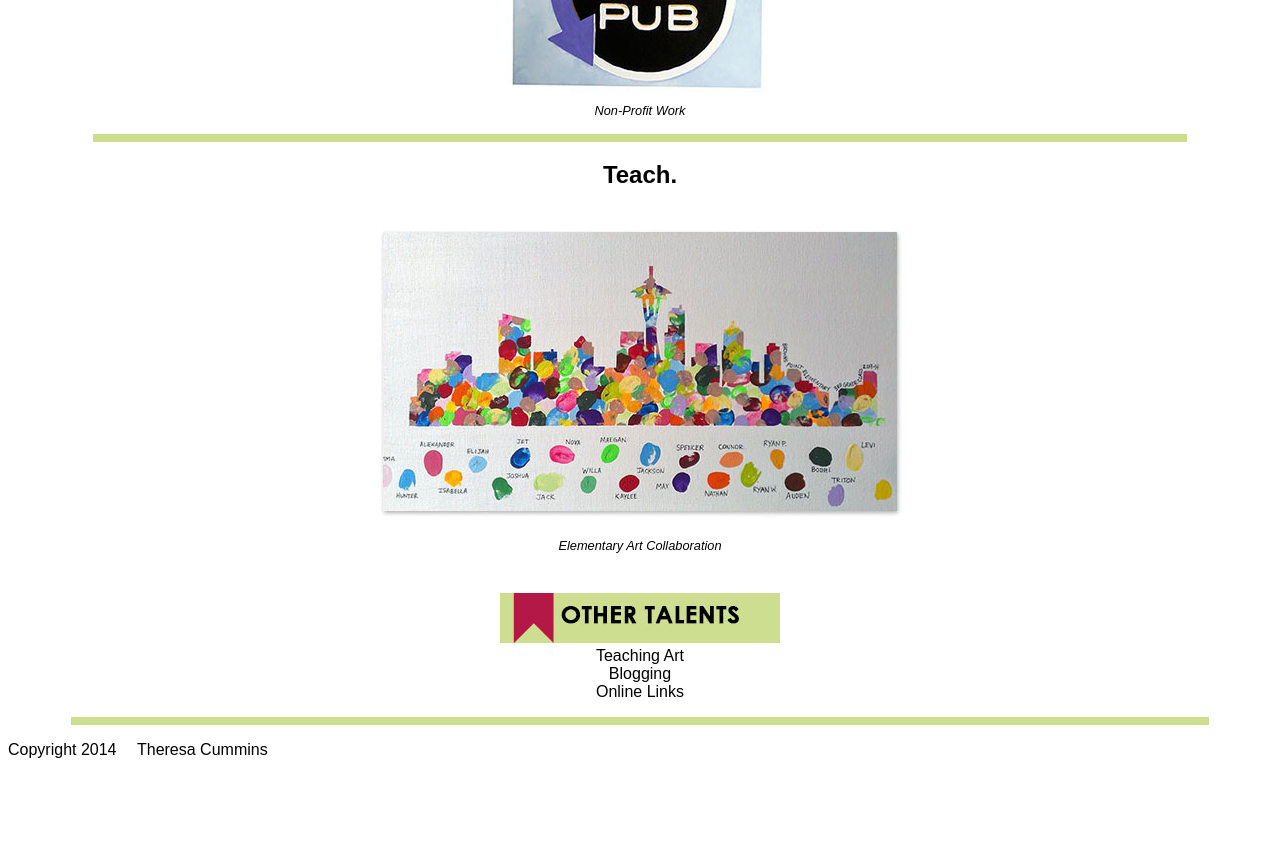
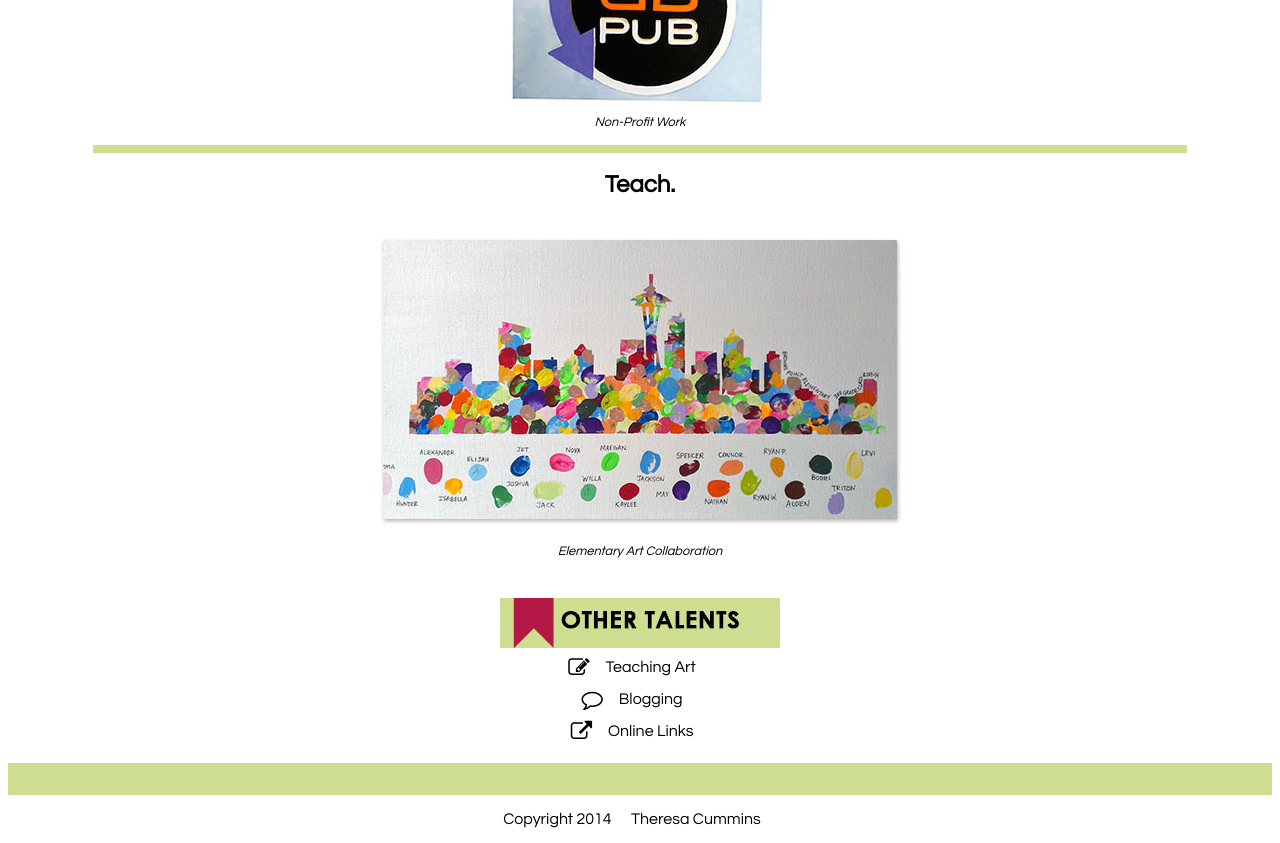
Before and after one commit to tcummins14/portfolio, a plain HTML site: page projects.html in a window 1280 px wide. Shown: the part 1280-2123 px from the top of the page. Before the commit the page ends 2055 px from the top, so only its background shows below. Drawn offline with Linux system fonts and the light colour scheme.

Commit message:
added new fonts and logos

```diff
--- a/projects.html
+++ b/projects.html
@@ -3,6 +3,8 @@
 <head>
    <meta charset="utf-8" />
     <title>Cummins Portfolio</title>
+    <link href="http://maxcdn.bootstrapcdn.com/font-awesome/4.2.0/css/font-awesome.min.css" rel="stylesheet">
+    <link href='http://fonts.googleapis.com/css?family=Montserrat:400,700|Questrial' rel='stylesheet' type='text/css'>
     <link rel="stylesheet" href="styles/first-stylesheet.css">
     <style type="text/css">
     <!--a {text-decoration: none; }-->
@@ -20,7 +22,7 @@
         <a href="projects.html">Portfolio</a>
         <a href="#">Resume PDF</a>
       </nav>
-      <p class="separate big"></p>
+      <p class="thick"></p>
   </header>
 
 <section class="padding">
@@ -31,7 +33,7 @@
         <img src="images/AS-StarWars-Franken.jpg">
         <figcaption>Freelance Design</figcaption>
       </figure>
-      <p class="separate"></p>
+      <p class="thin"></p>
   </article>
 
   <article>
@@ -41,7 +43,7 @@
         <img src="images/BlossomSign1.jpg">
         <figcaption>Non-Profit Work</figcaption>
       </figure>
-      <p class="separate"></p>
+      <p class="thin"></p>
   </article>
 
   <article>
@@ -58,15 +60,15 @@
     <!-- author blurb, img, related links-->
       <img src="images/OtherTalents.jpg" alt="Other Talents" >
       <ul>
-        <li><a href="#">Teaching Art</a></li>
-        <li><a href="#">Blogging</a></li>
-        <li><a href="#">Online Links</a></li>
+        <li><i class="fa fa-pencil-square-o fa-lg"></i><a href="#">Teaching Art</a></li>
+        <li><i class="fa fa-comment-o  fa-lg"></i><a href="#">Blogging</a></li>
+        <li><i class="fa fa-external-link fa-lg"></i><a href="#">Online Links</a></li>
       </ul>
   </aside>
 
   <footer>
     <!-- copyright info, contact info-->
-      <p class="separate big"></p>
+      <p class="thick"></p>
       <p>Copyright 2014 <a href="mailto:tacitup@email.com">Theresa Cummins</a></p>
   </footer>
 
--- a/styles/first-stylesheet.css
+++ b/styles/first-stylesheet.css
@@ -19,17 +19,17 @@ a:active {
 
 body {
     text-align: center;
-    font-family: sans-serif;
+    font-family: 'Questrial', sans-serif;
 }
 
-p.separate big {
+p.thick {
     border-top-style: solid;
     border-top-width: 2em;
     width: 100%;
     color: #cdde90;
 }
 
-p.separate {
+p.thin {
     border-top-style: solid;
     border-top-width: .5em;
     width: 90%;
@@ -39,6 +39,7 @@ p.separate {
 }
 
 h1 {
+    font-family: 'Montserrat', sans-serif;
     text-transform: uppercase;
     color: #b41847;
 }
@@ -50,7 +51,7 @@ section.padding {
     padding-left: 1.5em;
 }
 
-p {
+section p {
     text-align: left;
 }
 
@@ -68,5 +69,6 @@ figcaption {
 
 ul {
     list-style-type: none;
+    line-height: 200%;
     padding: 0; margin: 0;
 }
```
Also changed, not shown: about-me.html (+8 -6 lines), index.html (+7 -5 lines).
